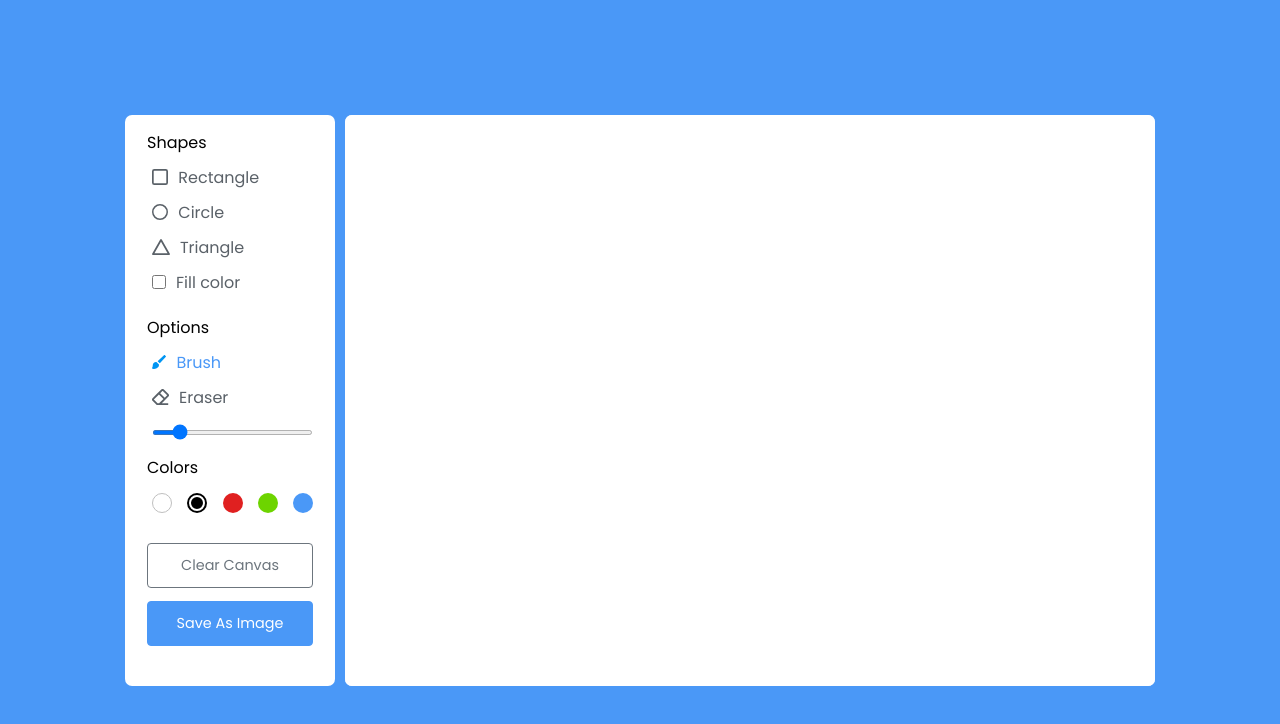
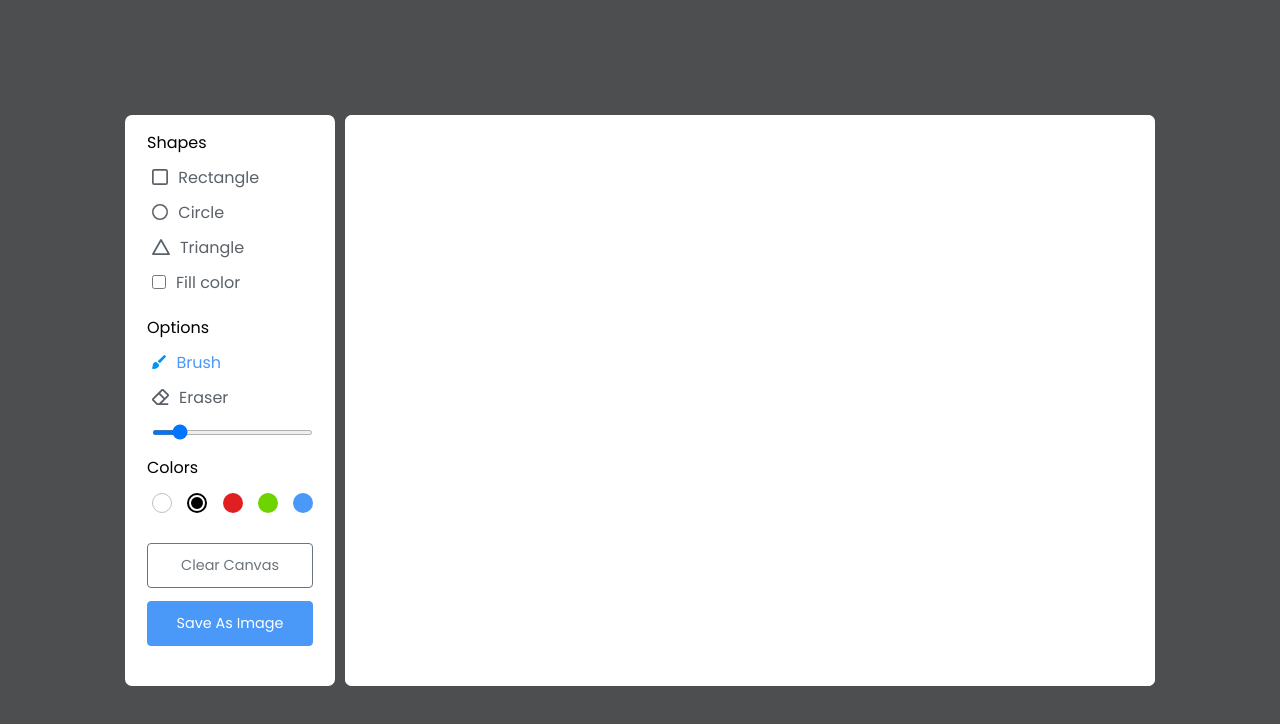
Before and after one commit to STUBBYJUPITER/Drawing-App-JavaScript, a plain HTML site: page index.html in a window 1280 px wide. Drawn offline with Linux system fonts and the light colour scheme.

Commit message:
cambio de color de fondo

```diff
--- a/style.css
+++ b/style.css
@@ -11,7 +11,7 @@ body{
   align-items: center;
   justify-content: center;
   min-height: 100vh;
-  background: #4A98F7;
+  background: #4d4e4f;
 }
 .container{
   display: flex;
```
